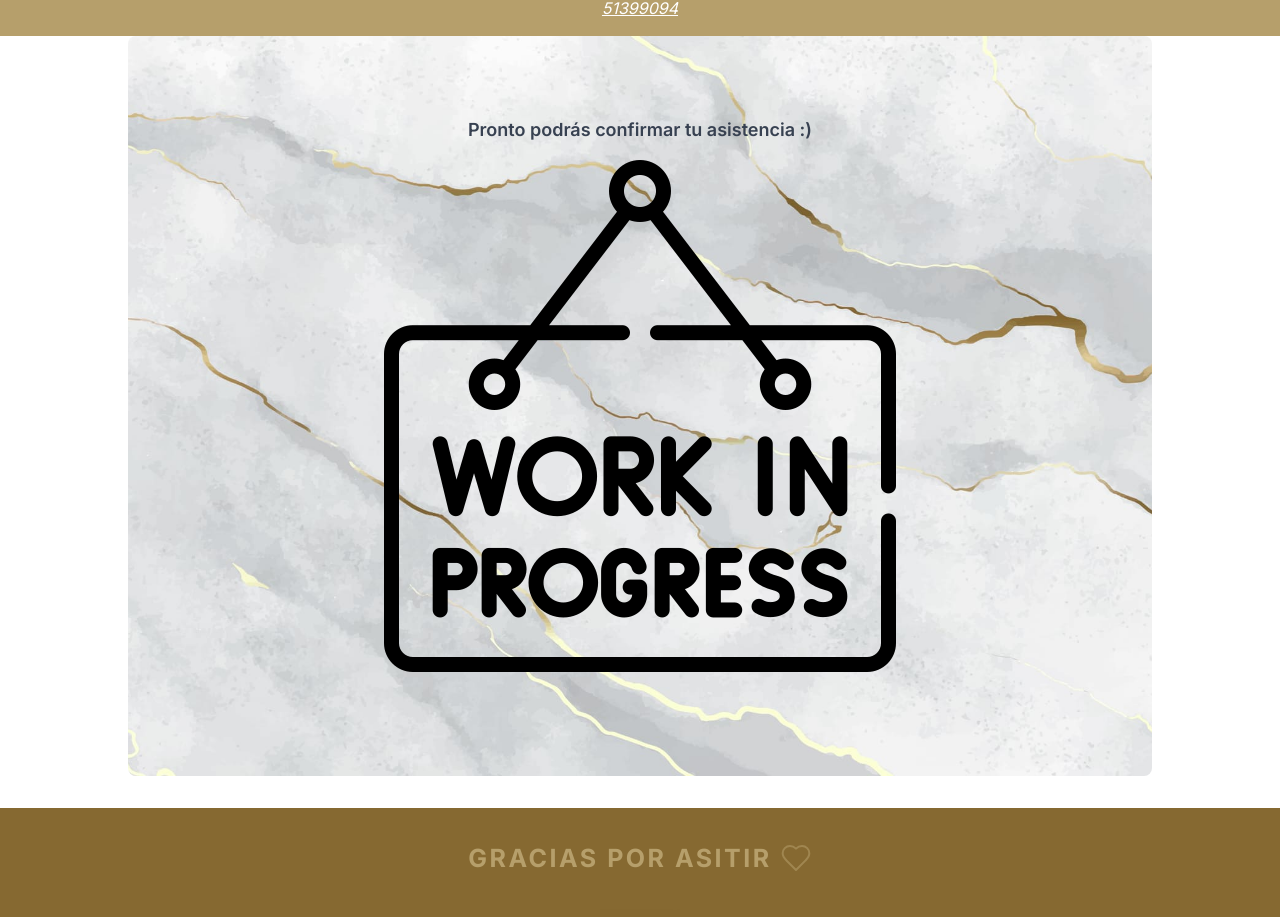
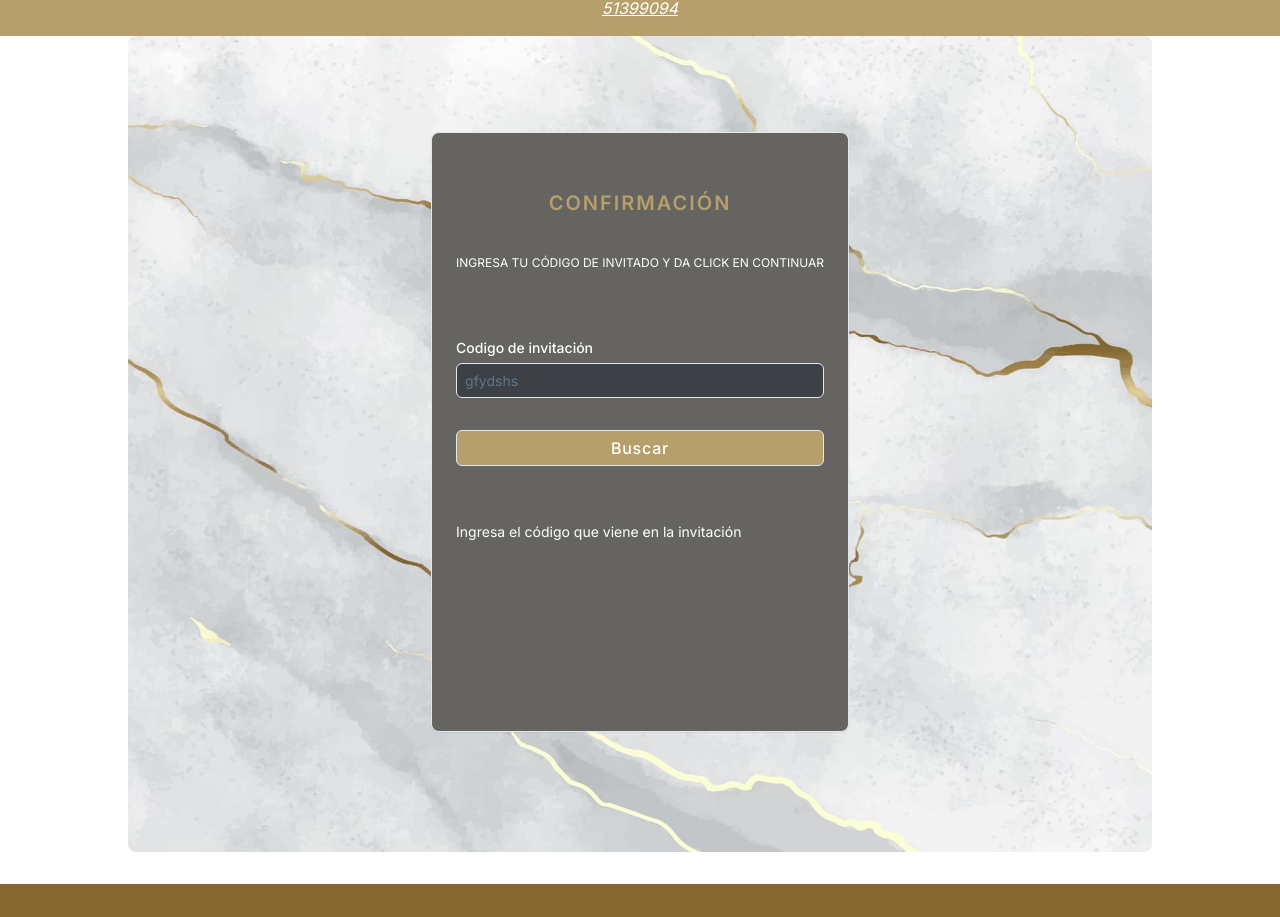
Before and after one commit to Redevil15/final-wedding, a Next.js app: page / in a window 1280 px wide. Shown: the part 5034-5951 px from the top of the page. Built offline with nearby package versions, Linux system fonts and the light colour scheme.

Commit message:
Feat: remove consoles

```diff
--- a/components/cards/card-codigo.tsx
+++ b/components/cards/card-codigo.tsx
@@ -4,9 +4,9 @@ import { Card, CardContent, CardDescription, CardHeader, CardTitle } from "@/com
 
 import { useAction } from "@/hooks/use-action";
 import { checkCodigo } from "@/actions/check-codigo";
-import { useState } from "react";
 import { FormInput } from "../form/form-input";
 import { FormSubmit } from "../form/form-submit";
+import { toast } from "sonner";
 
 interface CardCodigoProps {
   onInvitados: (data: any) => void;
@@ -16,11 +16,11 @@ export const CardCodigo = ({ onInvitados }: CardCodigoProps) => {
   const { execute, fieldErrors } = useAction(
     checkCodigo, {
     onSuccess: (data) => {
-      console.log('Codigo correcto, respuesta', data)
       onInvitados(data);
     },
     onError: (error) => {
-      console.log('Error en el codigo', error)
+      toast.error("Verifica que tu código de invitado sea correcto")
+
     }
   }
   )
@@ -39,7 +39,7 @@ export const CardCodigo = ({ onInvitados }: CardCodigoProps) => {
 
   return (
     <Card
-      className="bg-[#666460] max-w-[280px] md:max-w-[450px] h-[600px]"
+      className="bg-[#666460] max-w-[280px] md:max-w-[450px] h-[600px] "
     >
       <CardHeader
         className="mb-10"
--- a/components/cards/final-confirmation.tsx
+++ b/components/cards/final-confirmation.tsx
@@ -37,38 +37,32 @@ export const CardFinalConfirmation = ({
           : invitado
       )
     )
-    console.log('invitados', invitados)
     setChangesMade(true);
   }
 
   useEffect(() => {
-    console.log('data adultos:', adultos)
-    console.log('Invitados actualizados:', invitados);
   }, [invitados]);
 
   const { execute, fieldErrors } = useAction(
     confirmAssitence, {
     onSuccess: (data) => {
-      console.log('Invitados confirmados correctamente', data)
       // Open dialog with success message
       onSucces()
     },
     onError: (error) => {
-      console.log('Error en el codigo', error)
+      toast.error('Error al confirmar tu asistencia')
     }
   }
   )
 
   const handleSubmitConfirmation = () => {
     const confirmedInvitados = invitados.filter(invitado => invitado.confirmed);
-    console.log('Invitados confirmados:', confirmedInvitados);
 
     if (confirmedInvitados.length > 0) {
       const data = confirmedInvitados.map(invitado => ({
         id_invitado: invitado.id_invitado,
         confirmed: true
       }));
-      console.log('Data a enviar:', data);
       execute(data);
     } else {
       setChangesMade(false);
@@ -79,7 +73,7 @@ export const CardFinalConfirmation = ({
 
   return (
     <Card
-      className="bg-[#666460] max-w-[280px] md:max-w-[450px] h-[600px]"
+      className="bg-[#666460] max-w-[280px] md:max-w-[450px] h-[650px] overflow-y-auto"
     >
       <CardHeader
         className="mb-10"
@@ -118,7 +112,7 @@ export const CardFinalConfirmation = ({
           </div>
           <div>
             <h1 className="text-[#b69f6b] mt-4 mb-1 tracking-wide">
-              Ninos
+              Niños
             </h1>
             <div className="flex flex-col gap-y-4">
               {ninos.map((invitado, index) => (
--- a/components/confirmacion-component.tsx
+++ b/components/confirmacion-component.tsx
@@ -1,11 +1,8 @@
 import Image from "next/image"
-import { db } from "@/lib/db"
-import { Card, CardContent, CardDescription, CardHeader, CardTitle } from "@/components/ui/card"
-import { useState } from "react"
 import { FormCodigoInvitacion } from "./form/form-codigo-invitacion";
 
 export const ConfirmacionComponent = () => {
-  let isConfirmationReady = false;
+  let isConfirmationReady = true;
 
 
   return (
```
Also changed, not shown: components/form/form-codigo-invitacion.tsx (+1 -7 lines).
